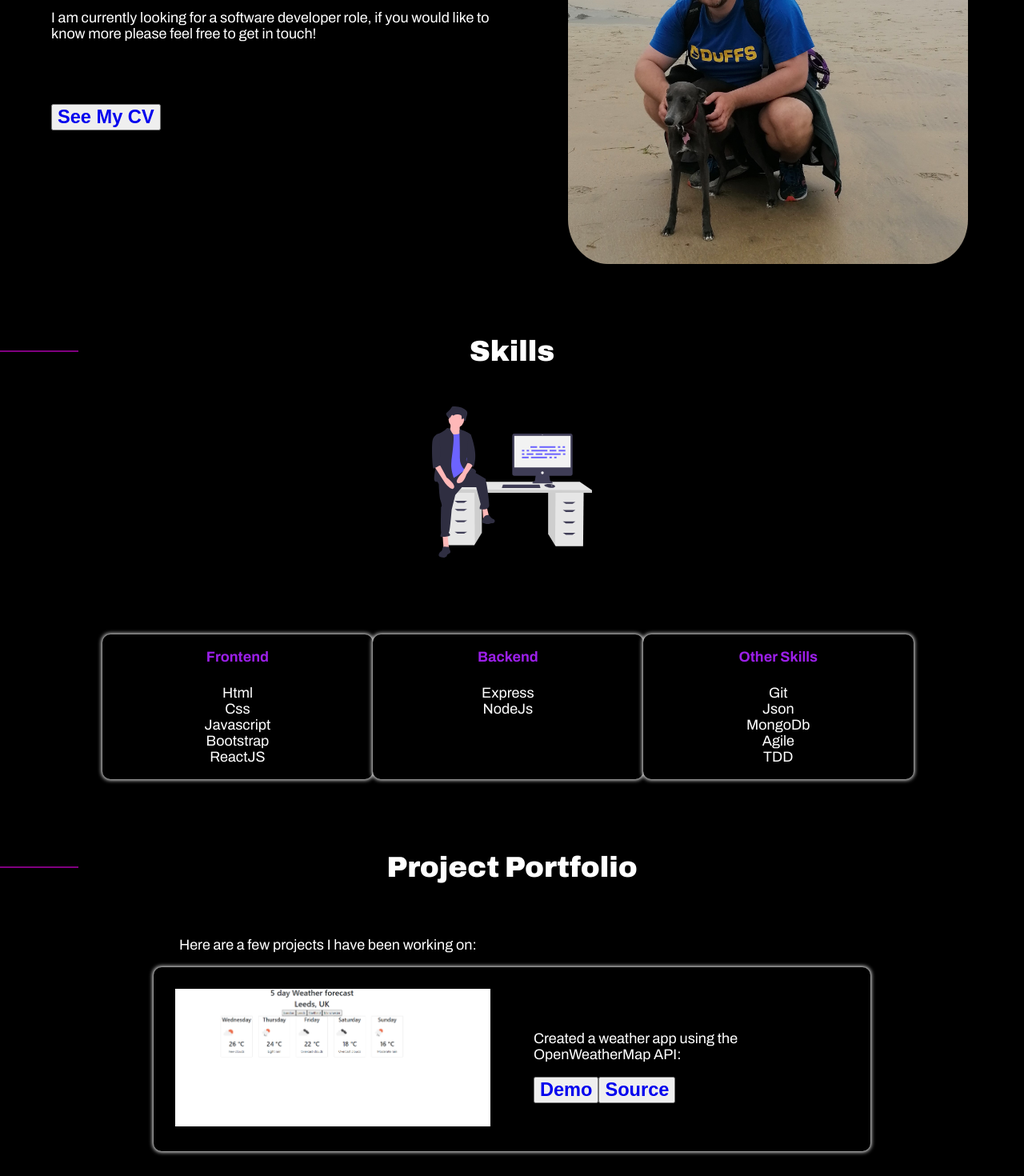
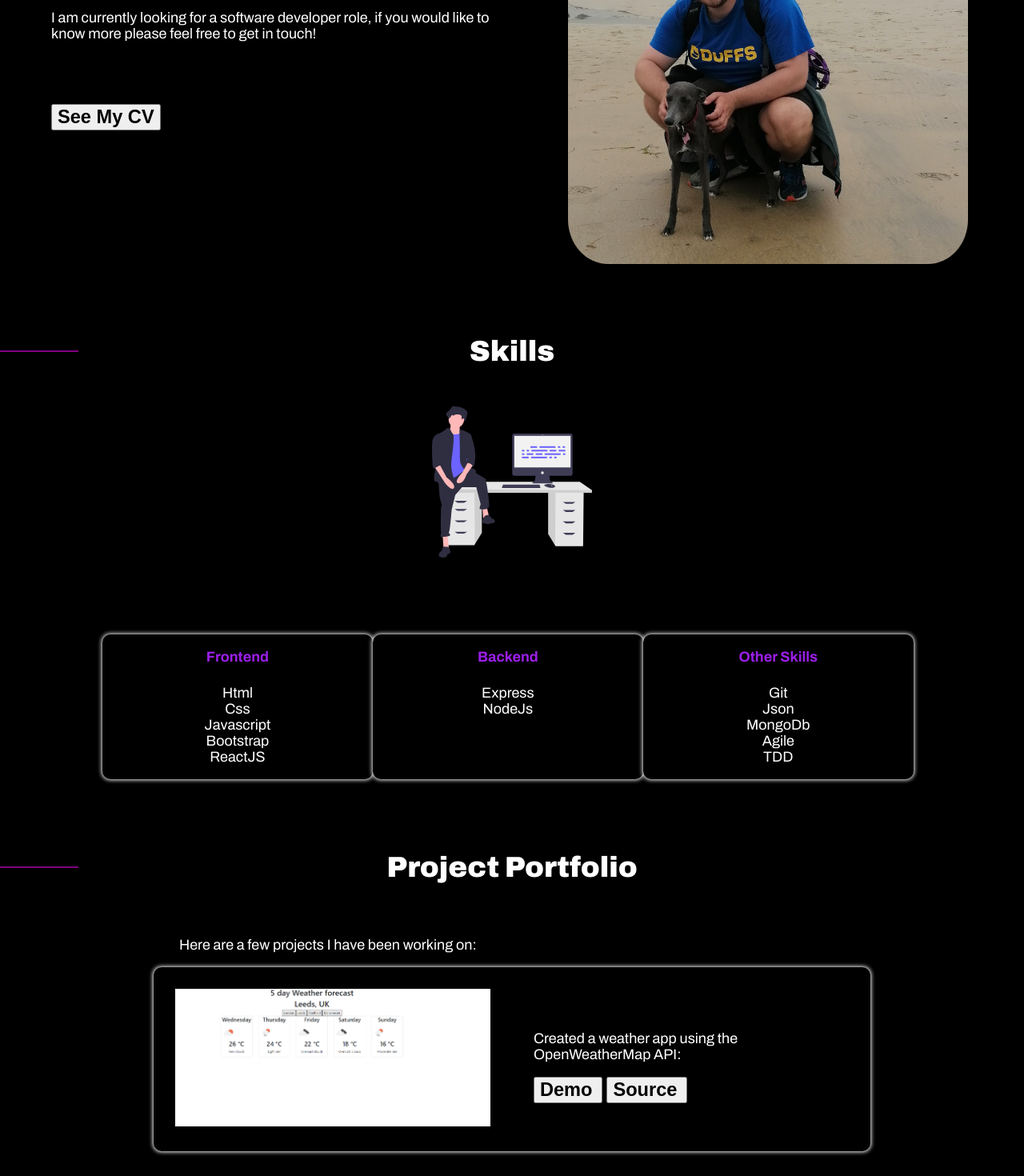
Before and after one commit to markh1089/PF1, a React (Create React App) app in the folder portfolio/: page / in a window 1280 px wide. Shown: the part 1140-2610 px from the top of the page at 80% size. Built offline with nearby package versions, Linux system fonts and the light colour scheme.

Commit message:
further cosmetics

```diff
--- a/portfolio/src/components/About/About.module.css
+++ b/portfolio/src/components/About/About.module.css
@@ -33,6 +33,7 @@
 .AboutMe .btn {
 
         text-decoration: none;
+        color: black;
     }
 
 
--- a/portfolio/src/components/Projects/Projects.module.css
+++ b/portfolio/src/components/Projects/Projects.module.css
@@ -3,6 +3,8 @@
 }
 .Project .btn {
     text-decoration: none;
+    color: black;
+    margin-right: 5px;
 }
 
 .Project .Projects {
```
